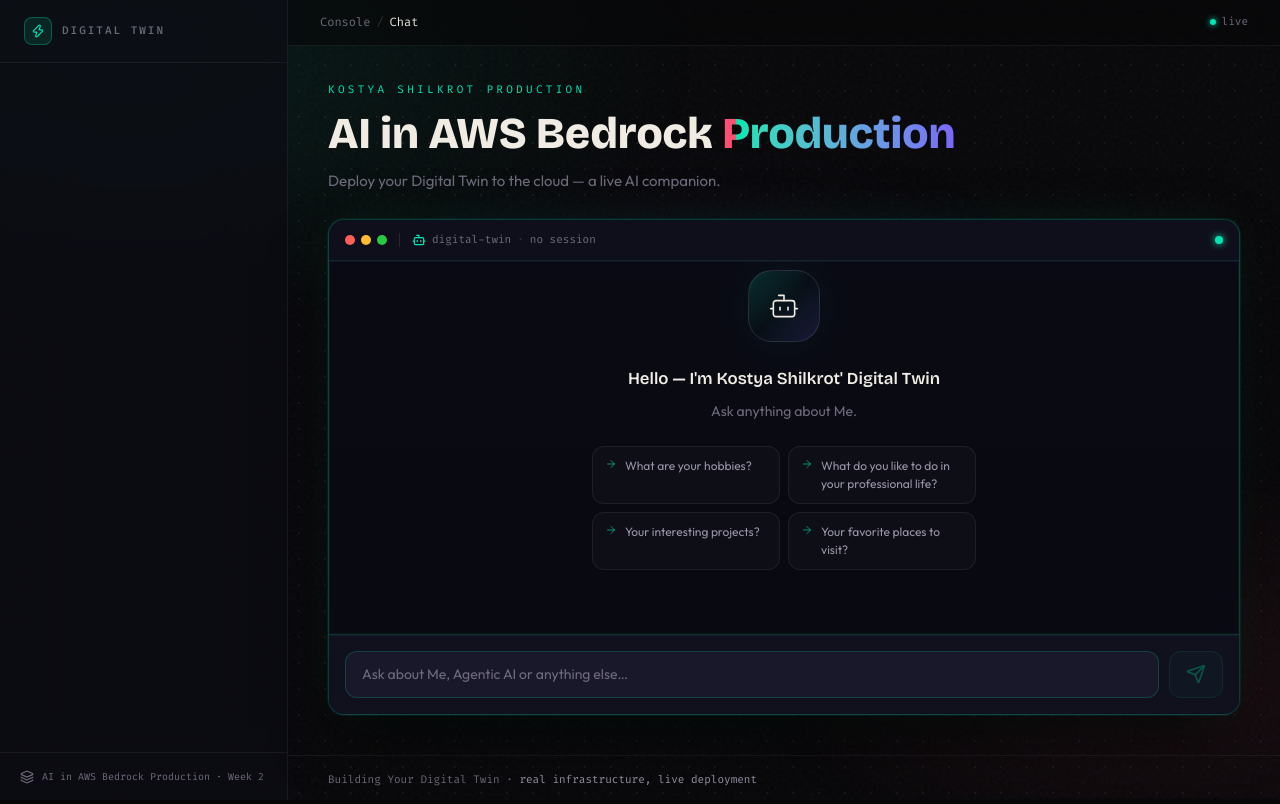
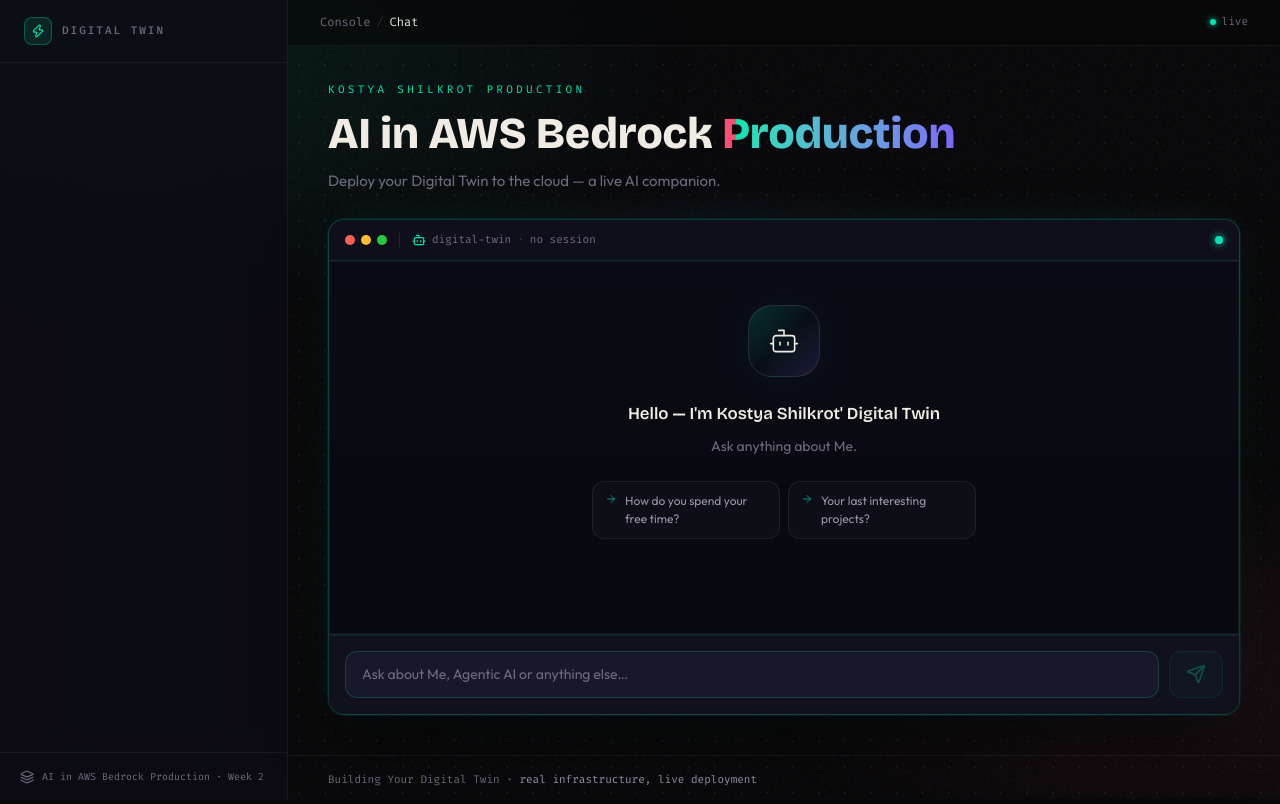
Before and after one commit to gek007/my-digital-twin, a Next.js app in the folder frontend/: page / in a window 1280 px wide. Built offline with nearby package versions, Linux system fonts and the light colour scheme.

Commit message:
Update README with CloudFront URLs and Terraform deployment instructions; refine suggested prompts in Twin component; enhance deploy script for error handling

```diff
--- a/frontend/components/twin.tsx
+++ b/frontend/components/twin.tsx
@@ -12,10 +12,8 @@
 }
 
 const SUGGESTED_PROMPTS = [
-    'What are your hobbies?',
-    'What do you like to do in your professional life?',
-    'Your interesting projects?',
-    'Your favorite places to visit?'
+    'How do you spend your free time?',
+    'Your last interesting projects?',
     ];
 
 export default function Twin() {
```
Also changed, not shown: 2 other files (tests, documents, lock files or other folders).
